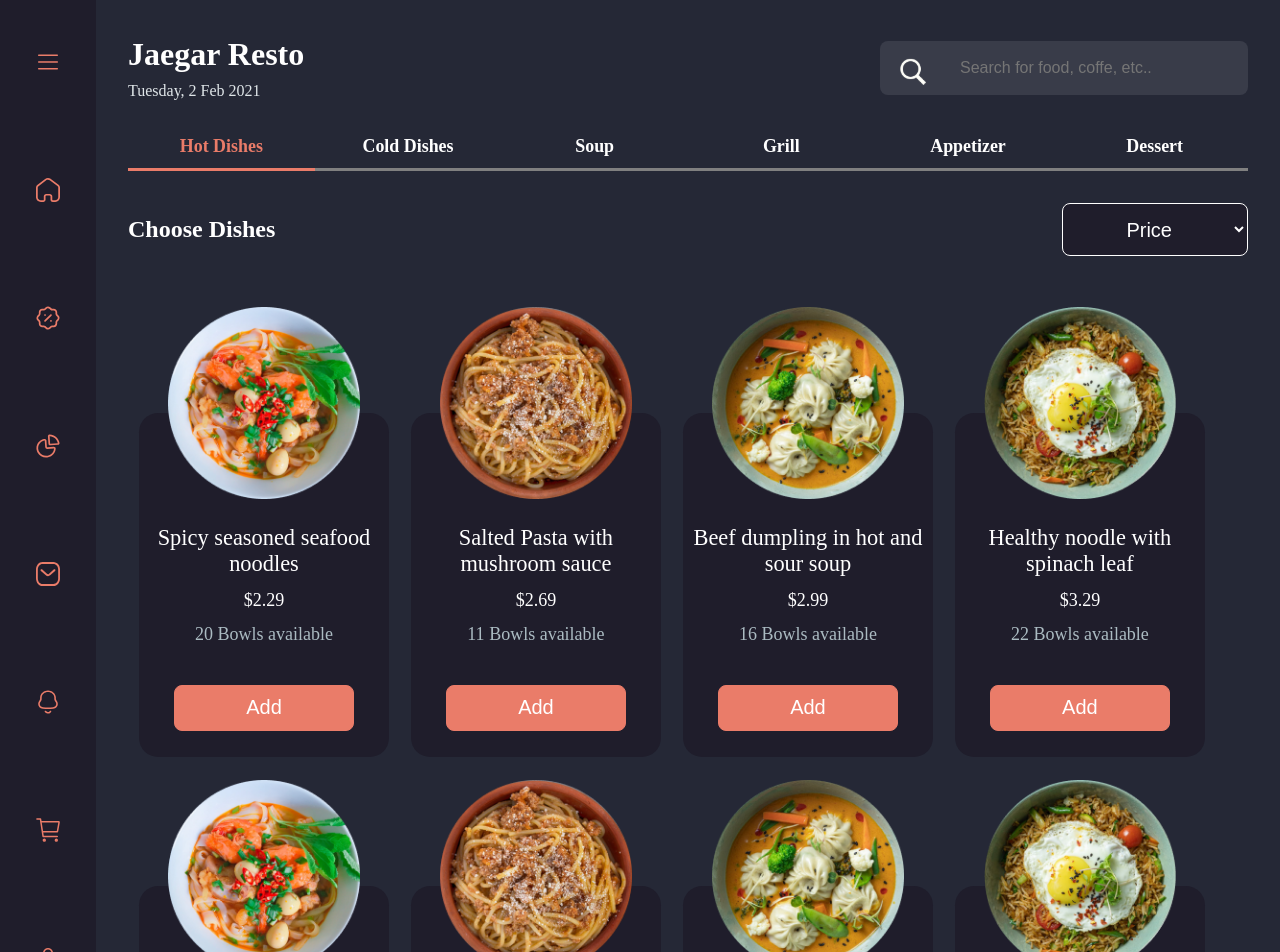
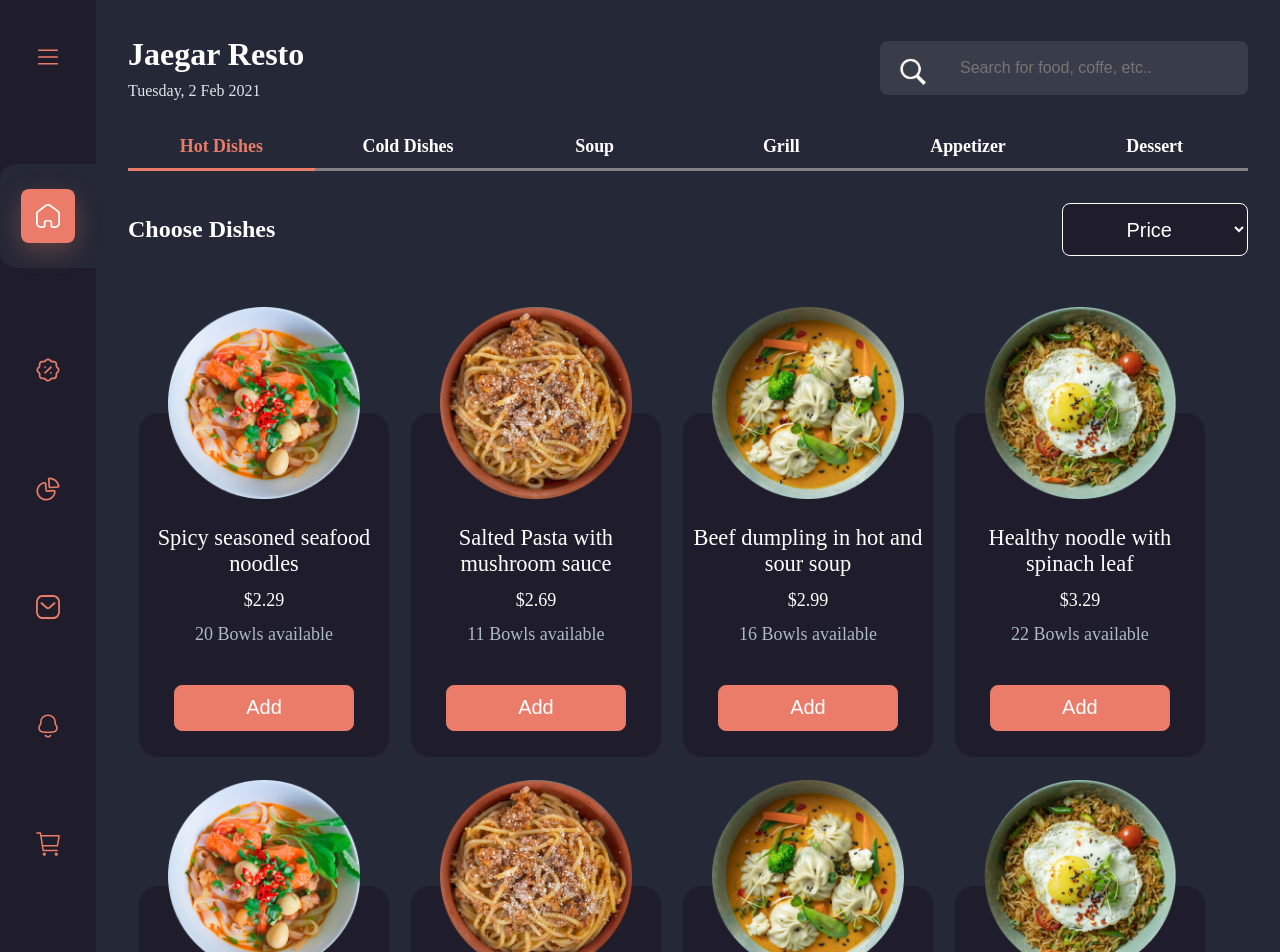
Before and after one commit to MukhriddinToshboyev/Pitsa, a React (Vite) app: page / in a window 1280 px wide. Shown: the top 952 px of the page. Built offline with nearby package versions, Linux system fonts and the light colour scheme.

Commit message:
sidebar useState

```diff
--- a/src/Sidebar/Sidebar.css
+++ b/src/Sidebar/Sidebar.css
@@ -31,30 +31,31 @@
   cursor: pointer;
 }
 
-.cart-count {
-  width: 1rem;
-  height: 1rem;
-  background: #12b87b;
-  color: white;
-  border-radius: 2rem;
-  font-size: 1rem;
+.sidebar-menu__item {
+  width: 6rem;
+  height: 6.5rem;
+  background: rgba(37, 40, 54, 1);
+  border-top-left-radius: 1rem;
+  border-bottom-left-radius: 1rem;
+  display: flex;
+  justify-content: center;
+  align-items: center;
+}
+
+.sidebar-menu__link {
+  width: 3.375rem;
+  height: 3.375rem;
+  background: rgba(234, 124, 105, 1);
+  box-shadow: 0px 8px 24px 0px rgba(234, 124, 105, 0.3);
+  border-radius: 0.5rem;
   display: flex;
   align-items: center;
   justify-content: center;
 }
 
-.sidebar-menu {
-}
-
-.sidebar-menu__item {
-  display: flex;
-  justify-content: center;
-  align-items: center;
-}
-
 .icon {
-  width: 24px;
-  height: 24px;
+  width: 1.5rem;
+  height: 1.5rem;
 }
 .sidebar-menu__button {
   background: none;
@@ -63,12 +64,16 @@
   position: relative;
 }
 .cart-count {
+  width: 1rem;
+  height: 1rem;
   position: absolute;
-  top: -5px;
-  right: -5px;
-  background: red;
+  top: -0.3rem;
+  right: -0.3rem;
+  background: #12b87b;
   color: white;
-  font-size: 12px;
+  font-size: 0.75rem;
   border-radius: 50%;
-  padding: 2px 5px;
+  padding: 0.3rem;
+  display: flex;
+  align-items: center;
 }
--- a/src/Sidebar/index.jsx
+++ b/src/Sidebar/index.jsx
@@ -16,16 +16,51 @@ function Sidebar({
   handleMenuCart,
   cartLength,
 }) {
+  const [activeSidebar, setActiveSidebar] = useState("home");
+
   return (
     <div className="sidebar-container">
       <ul className="sidebar-menu">
-        <li onClick={handleMenuCart} className="sidebar-menu__item">
-          <a href="#icon1" className="sidebar-menu__link">
-            <img src={SidebarIcon1} alt="icon1" className="icon" />
-          </a>
-        </li>
-        <li className="sidebar-menu__item">
-          <a href="#icon2" className="sidebar-menu__link">
+        <div onClick={handleMenuCart}>
+          <li
+            onClick={() => setActiveSidebar("menu")}
+            className={`  ${
+              activeSidebar === "menu" ? "sidebar-menu__item" : ""
+            }`}
+          >
+            <a
+              onClick={() => setActiveSidebar("menu")}
+              className={`  ${
+                activeSidebar === "menu" ? "sidebar-menu__link" : ""
+              }`}
+              href="#icon1"
+            >
+              <img src={SidebarIcon1} alt="icon1" className="icon" />
+            </a>
+          </li>
+        </div>
+        {/* <h1
+              onClick={() => setActiveTitle("hot-dishes")}
+              className={`home-navigation__text ${
+                activeTitle === "hot-dishes" ? "active" : ""
+              }`}
+            >
+              Hot Dishes
+            </h1> */}
+
+        <li
+          onClick={() => setActiveSidebar("home")}
+          className={`  ${
+            activeSidebar === "home" ? "sidebar-menu__item" : ""
+          }`}
+        >
+          <a
+            onClick={() => setActiveSidebar("home")}
+            className={`  ${
+              activeSidebar === "home" ? "sidebar-menu__link" : ""
+            }`}
+            href="#icon2"
+          >
             <svg
               width="24"
               height="24"
@@ -37,33 +72,88 @@ function Sidebar({
               <path
                 d="M9.13263 0.945681C10.7368 -0.265241 12.9853 -0.313246 14.6387 0.801667L14.8421 0.945681L22.5335 6.79147C23.3798 7.41433 23.8989 8.33963 23.9874 9.34653L24 9.58775V19.3195C24 21.8278 21.9145 23.868 19.3011 24H16.7874C15.5861 23.9772 14.6147 23.0891 14.5263 21.973L14.5137 21.8038V18.3726C14.5137 17.9994 14.2219 17.6886 13.8316 17.6274L13.7179 17.6154H10.344C9.94105 17.6274 9.61263 17.9034 9.56211 18.2634L9.54947 18.3726V21.793C9.54947 21.8638 9.53558 21.9478 9.52421 22.0078L9.51158 22.033L9.49768 22.1158C9.34737 23.1371 8.46316 23.916 7.36421 23.9892L7.2 24H4.93895C2.29895 24 0.138947 22.033 0 19.5596V9.58775C0.0113684 8.56645 0.48 7.61835 1.26316 6.95829L9.13263 0.945681ZM13.7432 2.25381C12.7832 1.52174 11.4189 1.48694 10.4084 2.1218L10.2177 2.25381L2.53768 8.1356C2.09684 8.44644 1.83158 8.91448 1.76842 9.40653L1.75453 9.59855V19.3195C1.75453 20.9157 3.06821 22.2238 4.73684 22.3198H7.2C7.47789 22.3198 7.71789 22.141 7.75453 21.889L7.78105 21.673L7.79368 21.6118V18.3726C7.79368 17.0885 8.82947 16.0444 10.1558 15.9472H13.7179C15.0682 15.9472 16.1672 16.9325 16.2695 18.1926V21.8038C16.2695 22.0558 16.4589 22.273 16.7116 22.3198H19.0598C20.7524 22.3198 22.1293 21.0849 22.2303 19.5116L22.2442 19.3195V9.59855C22.2303 9.0837 22.0042 8.60245 21.6126 8.24362L21.4484 8.1104L13.7432 2.25381Z"
                 fill="#EA7C69"
-                // className="circle"
+                className="circle"
               />
             </svg>
           </a>
         </li>
-        <li className="sidebar-menu__item">
-          <a href="#icon3" className="sidebar-menu__link">
+        <li
+          onClick={() => setActiveSidebar("discount")}
+          className={`  ${
+            activeSidebar === "discount" ? "sidebar-menu__item" : ""
+          }`}
+        >
+          <a
+            onClick={() => setActiveSidebar("discount")}
+            className={`  ${
+              activeSidebar === "discount" ? "sidebar-menu__link" : ""
+            }`}
+            href="#icon3"
+          >
             <img src={SidebarIcon3} alt="icon3" className="icon" />
           </a>
         </li>
-        <li className="sidebar-menu__item">
-          <a href="#icon4" className="sidebar-menu__link">
+        <li
+          onClick={() => setActiveSidebar("vector")}
+          className={`  ${
+            activeSidebar === "vector" ? "sidebar-menu__item" : ""
+          }`}
+        >
+          <a
+            onClick={() => setActiveSidebar("vector")}
+            className={`  ${
+              activeSidebar === "vector" ? "sidebar-menu__link" : ""
+            }`}
+            href="#icon4"
+          >
             <img src={SidebarIcon4} alt="icon4" className="icon" />
           </a>
         </li>
-        <li className="sidebar-menu__item">
-          <a href="#icon5" className="sidebar-menu__link">
+        <li
+          onClick={() => setActiveSidebar("message")}
+          className={`  ${
+            activeSidebar === "message" ? "sidebar-menu__item" : ""
+          }`}
+        >
+          <a
+            onClick={() => setActiveSidebar("message")}
+            className={`  ${
+              activeSidebar === "message" ? "sidebar-menu__link" : ""
+            }`}
+            href="#icon5"
+          >
             <img src={SidebarIcon5} alt="icon5" className="icon" />
           </a>
         </li>
-        <li className="sidebar-menu__item">
-          <a href="#icon6" className="sidebar-menu__link">
+        <li
+          onClick={() => setActiveSidebar("notification")}
+          className={`  ${
+            activeSidebar === "notification" ? "sidebar-menu__item" : ""
+          }`}
+        >
+          <a
+            onClick={() => setActiveSidebar("notification")}
+            className={`  ${
+              activeSidebar === "notification" ? "sidebar-menu__link" : ""
+            }`}
+            href="#icon6"
+          >
             <img src={SidebarIcon6} alt="icon6" className="icon" />
           </a>
         </li>
-        <li className="sidebar-menu__item">
-          <a href="#cart" className="sidebar-menu__link">
+        <li
+          onClick={() => setActiveSidebar("card-outline")}
+          className={`  ${
+            activeSidebar === "card-outline" ? "sidebar-menu__item" : ""
+          }`}
+        >
+          <a
+            onClick={() => setActiveSidebar("card-outline")}
+            className={`  ${
+              activeSidebar === "card-outline" ? "sidebar-menu__link" : ""
+            }`}
+            href="#cart"
+          >
             <button onClick={handleHSHowCart} className="sidebar-menu__button">
               <img src={SidebarIcon7} alt="cart" className="icon" />
               {cartLength > 0 && (
@@ -72,8 +162,19 @@ function Sidebar({
             </button>
           </a>
         </li>
-        <li className="sidebar-menu__item">
-          <a href="#account" className="sidebar-menu__link">
+        <li
+          onClick={() => setActiveSidebar("account")}
+          className={`  ${
+            activeSidebar === "account" ? "sidebar-menu__item" : ""
+          }`}
+        >
+          <a
+            onClick={() => setActiveSidebar("account")}
+            className={`  ${
+              activeSidebar === "account" ? "sidebar-menu__link" : ""
+            }`}
+            href="#account"
+          >
             <button
               onClick={handleAccountCard}
               className="sidebar-menu__button"
```
